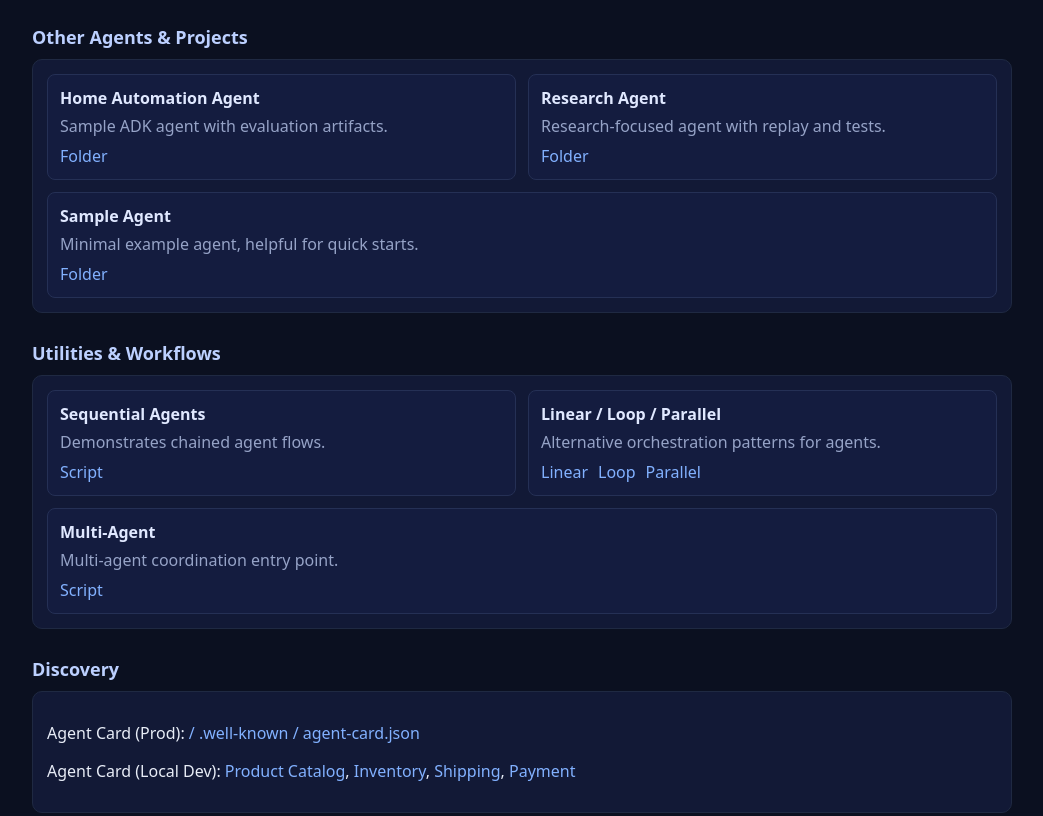
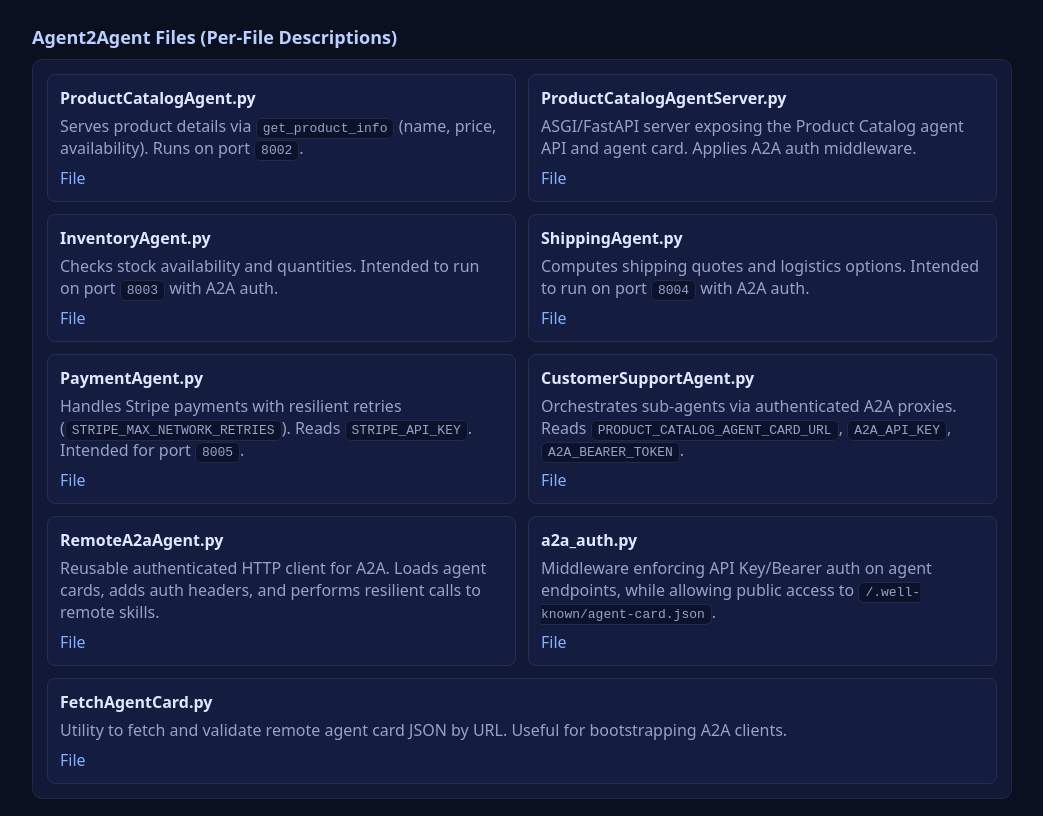
Before and after one commit to esk000/AIAgentsIntensive, a plain HTML site: page public/index.html in a window 1280 px wide. Shown: the part 725-1541 px from the top of the page, without its empty margins (118-1161 px from the left). Drawn offline with Linux system fonts and the light colour scheme.

Commit message:
Enhance index.html with per-file agent descriptions

```diff
--- a/public/index.html
+++ b/public/index.html
@@ -92,6 +92,77 @@
       </section>
 
       <section>
+        <h2>Agent2Agent Files (Per-File Descriptions)</h2>
+        <div class="card">
+          <div class="row">
+            <div class="item">
+              <h3>ProductCatalogAgent.py</h3>
+              <p>Serves product details via <code>get_product_info</code> (name, price, availability). Runs on port <code>8002</code>.</p>
+              <div class="links">
+                <a href="https://github.com/esk000/AIAgentsIntensive/blob/main/Agent2Agent/ProductCatalogAgent.py" target="_blank" rel="noopener">File</a>
+              </div>
+            </div>
+            <div class="item">
+              <h3>ProductCatalogAgentServer.py</h3>
+              <p>ASGI/FastAPI server exposing the Product Catalog agent API and agent card. Applies A2A auth middleware.</p>
+              <div class="links">
+                <a href="https://github.com/esk000/AIAgentsIntensive/blob/main/Agent2Agent/ProductCatalogAgentServer.py" target="_blank" rel="noopener">File</a>
+              </div>
+            </div>
+            <div class="item">
+              <h3>InventoryAgent.py</h3>
+              <p>Checks stock availability and quantities. Intended to run on port <code>8003</code> with A2A auth.</p>
+              <div class="links">
+                <a href="https://github.com/esk000/AIAgentsIntensive/blob/main/Agent2Agent/InventoryAgent.py" target="_blank" rel="noopener">File</a>
+              </div>
+            </div>
+            <div class="item">
+              <h3>ShippingAgent.py</h3>
+              <p>Computes shipping quotes and logistics options. Intended to run on port <code>8004</code> with A2A auth.</p>
+              <div class="links">
+                <a href="https://github.com/esk000/AIAgentsIntensive/blob/main/Agent2Agent/ShippingAgent.py" target="_blank" rel="noopener">File</a>
+              </div>
+            </div>
+            <div class="item">
+              <h3>PaymentAgent.py</h3>
+              <p>Handles Stripe payments with resilient retries (<code>STRIPE_MAX_NETWORK_RETRIES</code>). Reads <code>STRIPE_API_KEY</code>. Intended for port <code>8005</code>.</p>
+              <div class="links">
+                <a href="https://github.com/esk000/AIAgentsIntensive/blob/main/Agent2Agent/PaymentAgent.py" target="_blank" rel="noopener">File</a>
+              </div>
+            </div>
+            <div class="item">
+              <h3>CustomerSupportAgent.py</h3>
+              <p>Orchestrates sub-agents via authenticated A2A proxies. Reads <code>PRODUCT_CATALOG_AGENT_CARD_URL</code>, <code>A2A_API_KEY</code>, <code>A2A_BEARER_TOKEN</code>.</p>
+              <div class="links">
+                <a href="https://github.com/esk000/AIAgentsIntensive/blob/main/Agent2Agent/CustomerSupportAgent.py" target="_blank" rel="noopener">File</a>
+              </div>
+            </div>
+            <div class="item">
+              <h3>RemoteA2aAgent.py</h3>
+              <p>Reusable authenticated HTTP client for A2A. Loads agent cards, adds auth headers, and performs resilient calls to remote skills.</p>
+              <div class="links">
+                <a href="https://github.com/esk000/AIAgentsIntensive/blob/main/Agent2Agent/RemoteA2aAgent.py" target="_blank" rel="noopener">File</a>
+              </div>
+            </div>
+            <div class="item">
+              <h3>a2a_auth.py</h3>
+              <p>Middleware enforcing API Key/Bearer auth on agent endpoints, while allowing public access to <code>/.well-known/agent-card.json</code>.</p>
+              <div class="links">
+                <a href="https://github.com/esk000/AIAgentsIntensive/blob/main/Agent2Agent/a2a_auth.py" target="_blank" rel="noopener">File</a>
+              </div>
+            </div>
+            <div class="item">
+              <h3>FetchAgentCard.py</h3>
+              <p>Utility to fetch and validate remote agent card JSON by URL. Useful for bootstrapping A2A clients.</p>
+              <div class="links">
+                <a href="https://github.com/esk000/AIAgentsIntensive/blob/main/Agent2Agent/FetchAgentCard.py" target="_blank" rel="noopener">File</a>
+              </div>
+            </div>
+          </div>
+        </div>
+      </section>
+
+      <section>
         <h2>Other Agents & Projects</h2>
         <div class="card">
           <div class="row">
```
